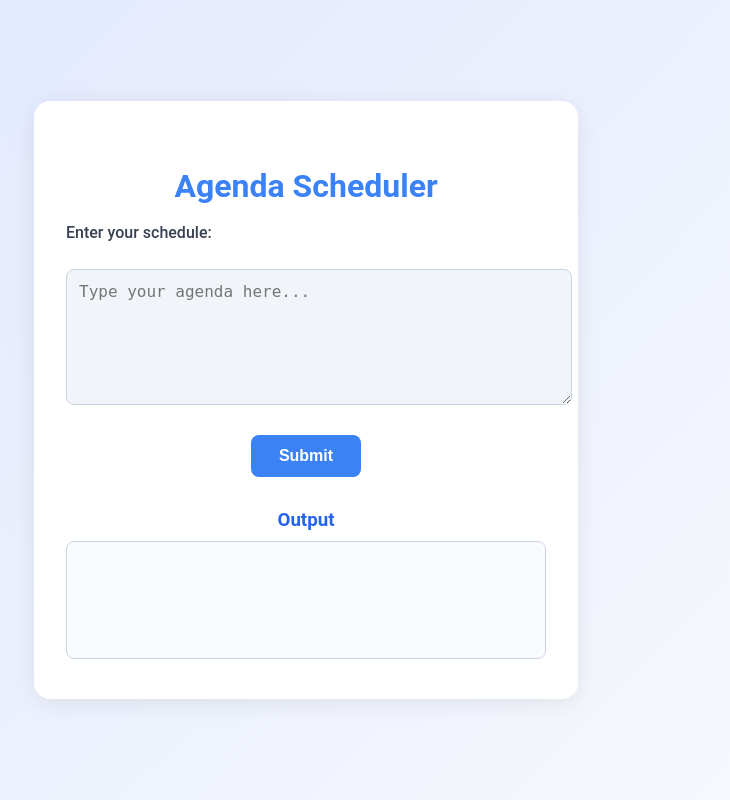
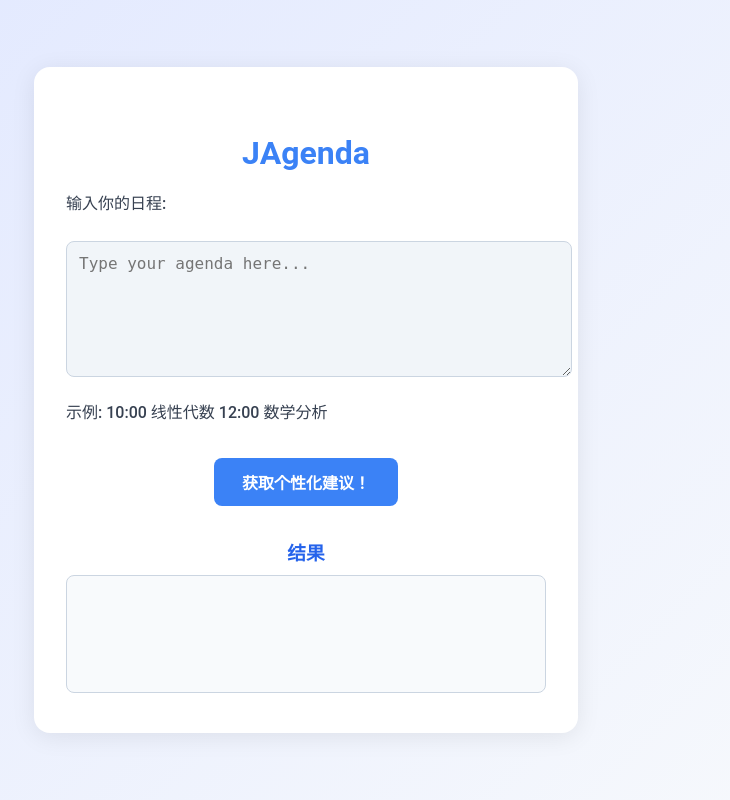
Before and after one commit to aeilot/JAgenda, a Django app: page /agenda/ in a window 1280 px wide. Shown: the whole page, without its empty margins (334-1064 px from the left). Run offline with Django 5.2, Linux system fonts and the light colour scheme.

Commit message:
Add AI Features

```diff
--- a/templates/agenda.html
+++ b/templates/agenda.html
@@ -95,15 +95,18 @@
 
 <body>
     <div class="container">
-        <h2>Agenda Scheduler</h2>
+        <h2>JAgenda</h2>
         <form method="POST" id="agendaForm" action="/agenda/">
             {% csrf_token %}
-            <label for="user_input">Enter your schedule:</label><br>
+            <label for="user_input">输入你的日程:</label><br>
             <textarea id="user_input" name="user_input"
                 placeholder="Type your agenda here...">{{user_input}}</textarea><br>
-            <button type="submit">Submit</button>
+            <label>示例: 10:00 线性代数
+                12:00 数学分析</label><br>
+
+            <button type="submit">获取个性化建议！</button>
         </form>
-        <h3>Output</h3>
+        <h3>结果</h3>
         <div id="output"> {% autoescape off %}
             {{response_text}} {% endautoescape %}
         </div>
```
